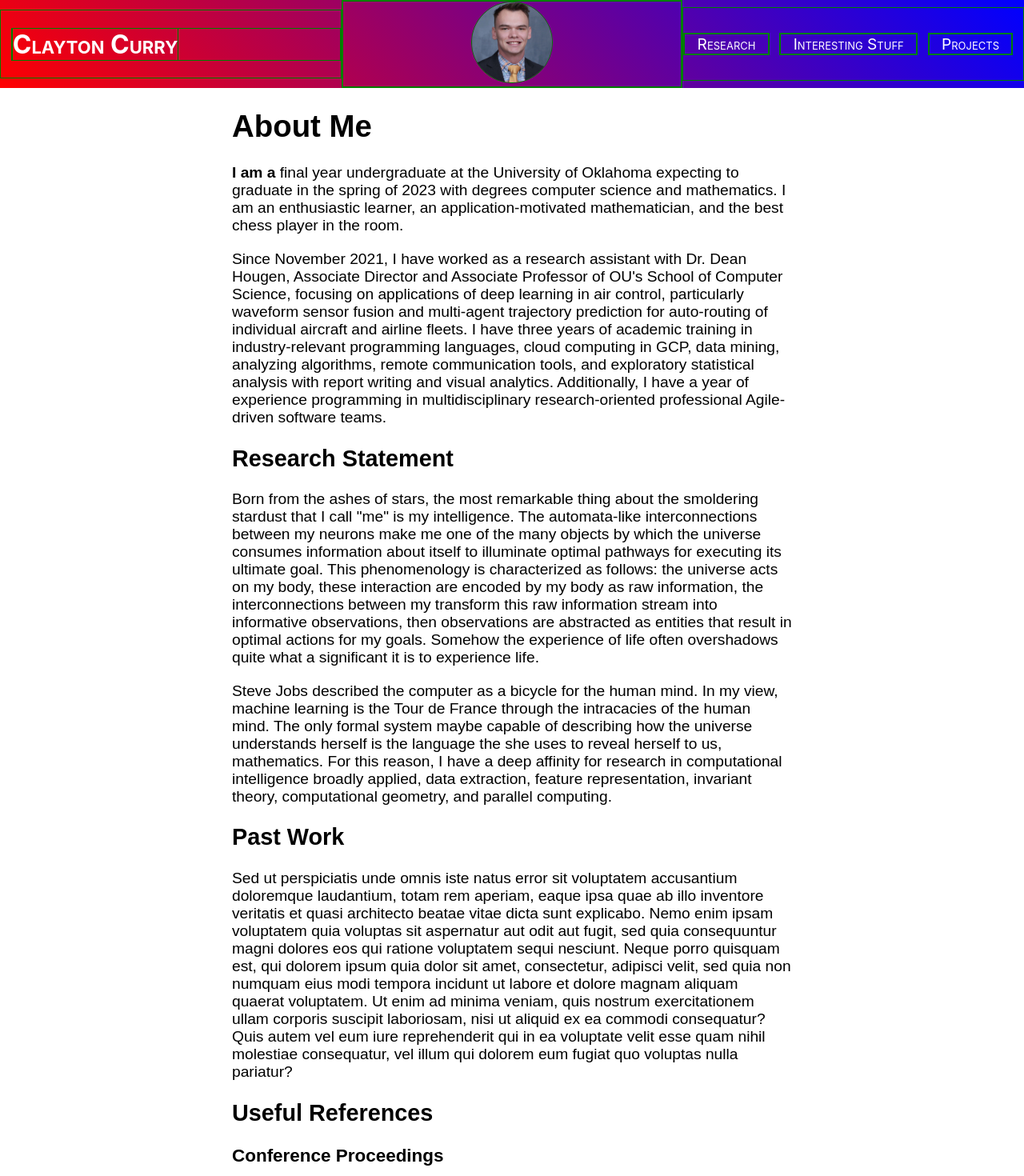
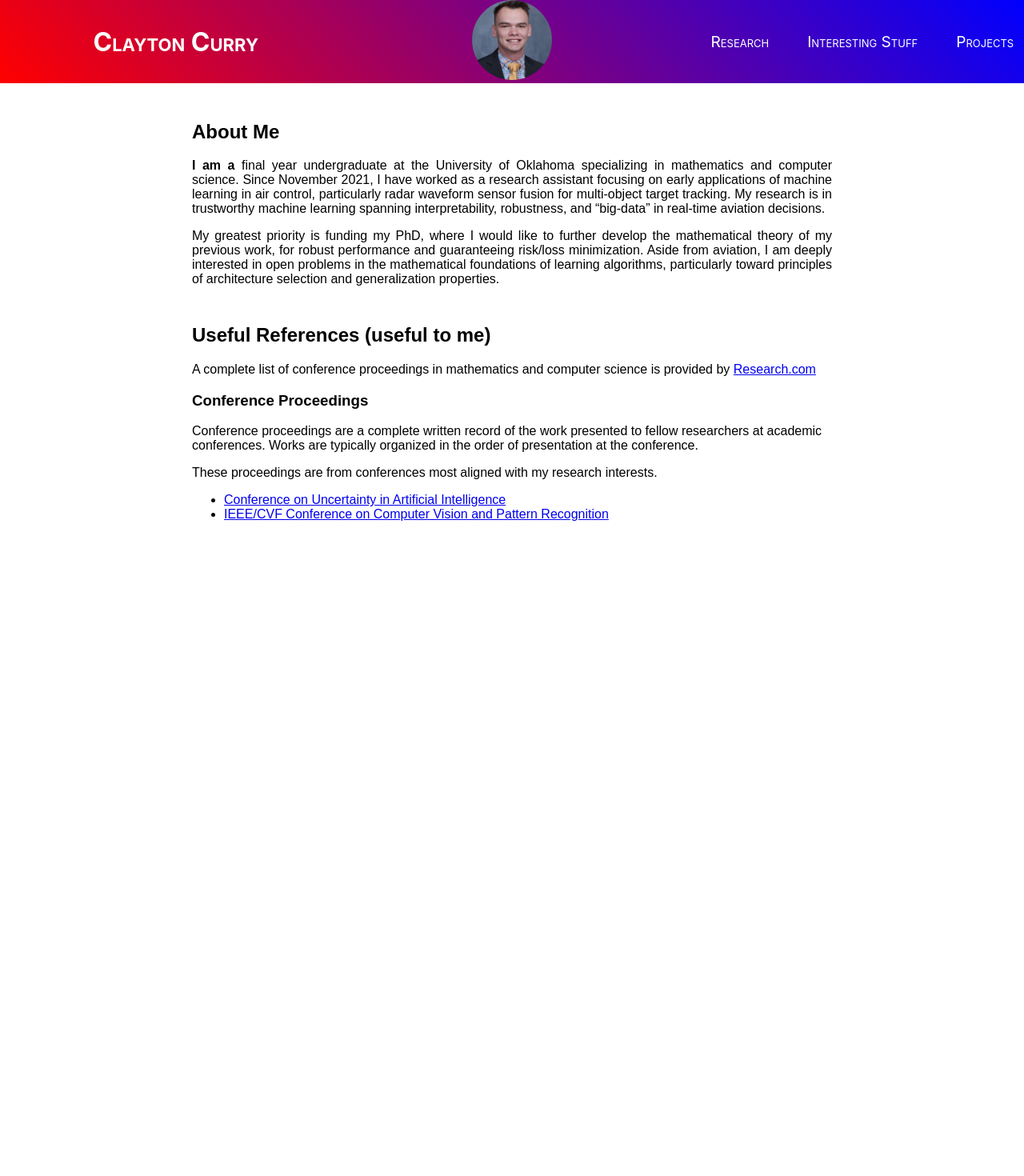
Before and after one commit to clay-curry/Website, a React (Create React App) app: page / in a window 1280 px wide. Shown: the top 1470 px of the page at 80% size. After the commit the page ends 800 px from the top, so only its background shows below. Built offline with nearby package versions, Linux system fonts and the light colour scheme.

Commit message:
updated home

```diff
--- a/src/pages/Home.tsx
+++ b/src/pages/Home.tsx
@@ -8,10 +8,6 @@ function Home() {
       <NavBar /> {/* Component Class Import */}
       <Body>
         <AboutMe />
-        <ResearchStatement />
-        <GenericSection title="Past Work">
-          Sed ut perspiciatis unde omnis iste natus error sit voluptatem accusantium doloremque laudantium, totam rem aperiam, eaque ipsa quae ab illo inventore veritatis et quasi architecto beatae vitae dicta sunt explicabo. Nemo enim ipsam voluptatem quia voluptas sit aspernatur aut odit aut fugit, sed quia consequuntur magni dolores eos qui ratione voluptatem sequi nesciunt. Neque porro quisquam est, qui dolorem ipsum quia dolor sit amet, consectetur, adipisci velit, sed quia non numquam eius modi tempora incidunt ut labore et dolore magnam aliquam quaerat voluptatem. Ut enim ad minima veniam, quis nostrum exercitationem ullam corporis suscipit laboriosam, nisi ut aliquid ex ea commodi consequatur? Quis autem vel eum iure reprehenderit qui in ea voluptate velit esse quam nihil molestiae consequatur, vel illum qui dolorem eum fugiat quo voluptas nulla pariatur?
-        </GenericSection>
         <References />
       </Body>
     </>
@@ -24,28 +20,26 @@ function Body(props: { children: any }) {
 
 function AboutMe() {
   return (<>
-    <h1>About Me</h1>
-    <p>
-      <b>I am a</b> final year undergraduate at the University of Oklahoma expecting to graduate in the spring of 2023 with degrees computer science and mathematics. I am an enthusiastic learner, an application-motivated mathematician, and the best chess player in the room.</p>
-    <p>Since November 2021, I have worked as a research assistant with Dr. Dean Hougen, Associate Director and Associate Professor of OU's School of Computer Science, focusing on applications of deep learning in air control, particularly waveform sensor fusion and multi-agent trajectory prediction for auto-routing of individual aircraft and airline fleets. I have three years of academic training in industry-relevant programming languages, cloud computing in GCP, data mining, analyzing algorithms, remote communication tools, and exploratory statistical analysis with report writing and visual analytics. Additionally, I have a year of experience programming in multidisciplinary research-oriented professional Agile-driven software teams.
-    </p>
+    <h2>About Me</h2>
+    <div className='just'>
+      <p>
+        <b>I am a</b> final year undergraduate at the University of Oklahoma specializing in mathematics and computer science.
+        Since November 2021, I have worked as a research assistant focusing on early applications of machine learning in air control, particularly radar waveform sensor fusion for multi-object target tracking.
+        My research is in trustworthy machine learning spanning interpretability, robustness, and “big-data” in real-time aviation decisions.
+
+      </p>
+      <p>
+        My greatest priority is funding my PhD, where I would like to further develop the mathematical theory of my previous work, for robust performance and guaranteeing risk/loss minimization.
+        Aside from aviation, I am deeply interested in open problems in the mathematical foundations of learning algorithms, particularly toward principles of architecture selection and generalization properties.
+      </p>
+    </div>
   </>);
 }
 
-function ResearchStatement() {
-  return (<div>
-    <h2>Research Statement</h2>
-    <p>
-      Born from the ashes of stars, the most remarkable thing about the smoldering stardust that I call "me" is my intelligence. The automata-like interconnections between my neurons make me one of the many objects by which the universe consumes information about itself to illuminate optimal pathways for executing its ultimate goal. This phenomenology is characterized as follows: the universe acts on my body, these interaction are encoded by my body as raw information, the interconnections between my transform this raw information stream into informative observations, then observations are abstracted as entities that result in optimal actions for my goals. Somehow the experience of life often overshadows quite what a significant it is to experience life.</p>
-    <p>Steve Jobs described the computer as a bicycle for the human mind. In my view, machine learning is the Tour de France through the intracacies of the human mind. The only formal system maybe capable of describing how the universe understands herself is the language the she uses to reveal herself to us, mathematics. For this reason, I have a deep affinity for research in computational intelligence broadly applied, data extraction, feature representation, invariant theory, computational geometry, and parallel computing.
-    </p>
-  </div>);
-}
-
-
 function References() {
   return (<>
-    <h2>Useful References</h2>
+    <h2>Useful References (useful to me)</h2>
+    <p>A complete list of conference proceedings in mathematics and computer science is provided by <a href="https://research.com/conference-rankings/computer-science/">Research.com</a></p>
     <h3>
       Conference Proceedings
     </h3>
@@ -58,17 +52,10 @@ function References() {
         <li><a href="https://www.auai.org/uai2022/" rel={'noreferrer'} target="_blank">Conference on Uncertainty in Artificial Intelligence</a></li>
         <li><a href="https://www.auai.org/uai2022/" rel={'noreferrer'} target="_blank">IEEE/CVF Conference on Computer Vision and Pattern Recognition</a></li>
       </ul>
-      A more complete list of conference proceedings in mathematics and computer science is provided by <a href="https://research.com/conference-rankings/computer-science/">Research.com</a>
+
     </p>
   </>
   );
 }
 
-function GenericSection(props: { title: string, children: any }) {
-  return (<div>
-    <h2>{props.title}</h2>
-    <p>{props.children}</p>
-  </div>);
-}
-
 export default Home;
--- a/src/styles/index.css
+++ b/src/styles/index.css
@@ -11,3 +11,9 @@ code {
   font-family: source-code-pro, Menlo, Monaco, Consolas, 'Courier New',
     monospace;
 }
+
+div.opening > * {
+  text-align: 'justify';
+  text-justify: 'inter-word'
+
+}
--- a/src/styles/navbar.css
+++ b/src/styles/navbar.css
@@ -1,8 +1,8 @@
-/* Debugging On */
-.nav * {
+/* Debugging Off */
+/*.nav * {
   border: 1px solid green;
   flex-grow: 1;
-}
+}*/
 
 .nav {
   margin: 0px;
--- a/src/styles/style.css
+++ b/src/styles/style.css
@@ -1,11 +1,21 @@
 .body {
-  width: min(700px, 100vw);
+  width: min(800px, 100vw);
   margin-left: auto;
   margin-right: auto;
   outline-style: 1px solid black;
-  font: 1.2em "Fira Sans", sans-serif;
+  font: 1em "Fira Sans", sans-serif;
   justify-content: left;
 }
+
+.h1 {
+  width: min(800px, 100vw);
+  margin-left: auto;
+  margin-right: auto;
+  outline-style: 1px solid black;
+  font: 1em "Fira Sans", sans-serif;
+  justify-content: left;
+}
+
 
 .Home-link {
   color: #61dafb;
@@ -14,3 +24,12 @@
 .middle {
   text-align: center;
 }
+
+.just>* {
+  text-align: justify;
+  text-justify: inter-word;
+}
+
+h2 {
+  padding-top: 20pt;
+}
```
Also changed, not shown: 1 other file (tests, documents, lock files or other folders).
